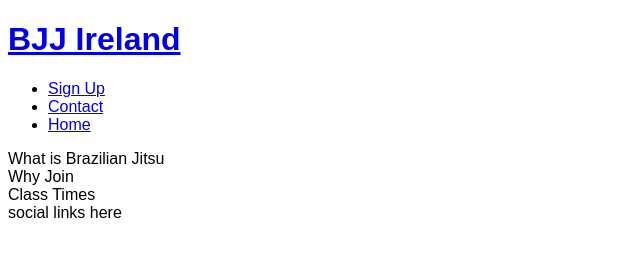
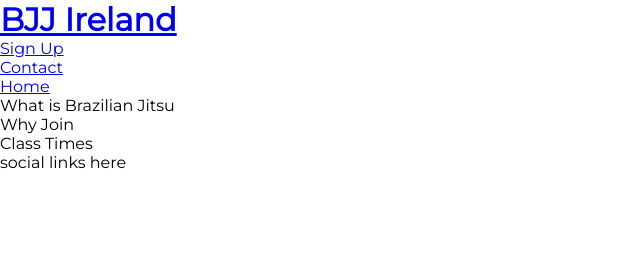
Before and after one commit to Davidt001/BJJ, a plain HTML site: page index.html in a window 1280 px wide. Shown: the whole page, without its empty margins (0-640 px from the left). Drawn offline with Linux system fonts and the light colour scheme.

Commit message:
add google fonts and remove default margins, border and padding

```diff
--- a/assets/css/style.css
+++ b/assets/css/style.css
@@ -1,3 +1,13 @@
+@import url('https://fonts.googleapis.com/css2?family=Montserrat&family=Oswald:wght@300&display=swap');
+
+* {margin: 0;
+    padding: 0;
+    border: none;
+
+}
+
+
 body {
-    font-family: Arial;
+    font-family: Montserrat, sans-serif;
+    font-weight: 400;
 }
```
